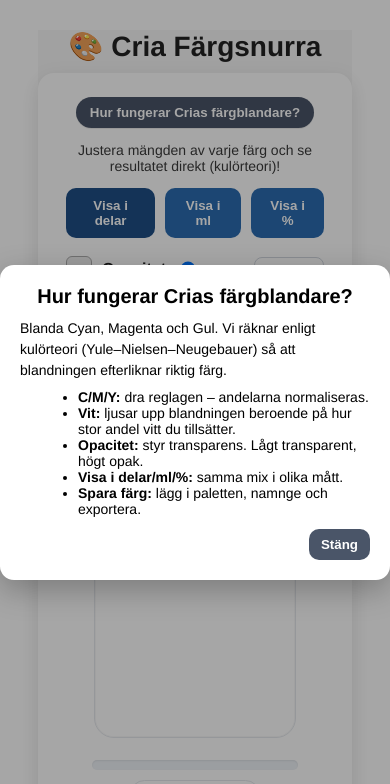
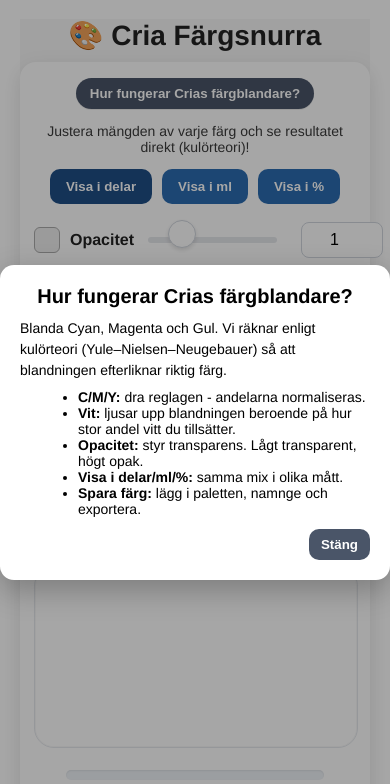
Before and after one commit to onkelkostja/cria-fargsnurra, a plain HTML site: page index.html in a window 390 px wide. Both pictures are taken after a click on the button "Hur fungerar Crias färgblandare?". Shown: the top 784 px of the page. Drawn offline with Linux system fonts and the light colour scheme.

Commit message:
Update index.html
- Flexibla sliders (större tumme)
- Bättre padding på små skärmar
- Legend wrap så den inte rinner ut

```diff
--- a/index.html
+++ b/index.html
@@ -30,10 +30,16 @@
     .cria-mixer .help-btn:hover{background:#2d3748}
 
     .cria-mixer .view-buttons{display:flex;gap:10px;justify-content:center;margin:12px 0 18px}
-  .cria-mixer .slider-group{display:flex;align-items:center;justify-content:space-between;margin:12px 0}
+
+    .cria-mixer .slider-group{
+      display:flex;align-items:center;justify-content:space-between;margin:12px 0; gap:12px;
+    }
     .cria-mixer label{display:flex;align-items:center;font-weight:700;width:180px}
     .cria-mixer .color-box{width:24px;height:24px;border-radius:6px;margin-right:10px;border:1px solid #aaa;background:#eee}
-  .cria-mixer input[type="range"]{width:55%}
+
+    /* Gör range flexibel – fyll utrymmet mellan label och number */
+    .cria-mixer input[type="range"]{flex:1; width:auto}
+
     .cria-mixer input[type="number"]{
       width:64px;margin-left:10px;text-align:center;border:1px solid #d0d5dd;border-radius:8px;padding:4px 6px
     }
@@ -60,20 +66,14 @@
 
     .cria-mixer .help-line{font-size:12px;color:#555;margin-top:4px}
 
-  /* Legend */
+    /* Legend – låt radbrytas så den inte rinner ut */
     .cria-mixer .cria-legend{
       display:flex; flex-direction:row; align-items:center; justify-content:center;
-    gap:14px; flex-wrap:nowrap; margin-top:8px; width:100%;
+      gap:10px; flex-wrap:wrap; margin-top:8px; width:100%;
     }
     .cria-mixer .cria-legend__item{display:flex;align-items:center;gap:8px}
     .cria-mixer .cria-legend__icon{width:18px;height:18px;color:#555;flex:0 0 auto}
     .cria-mixer .cria-legend__text{font-size:13px;color:#222}
-
-  @media (max-width:360px){
-    .cria-mixer .cria-legend{ flex-wrap:wrap; gap:10px }
-    .cria-mixer .cria-legend__text{ font-size:12px }
-    .cria-mixer .cria-legend__icon{ width:16px; height:16px }
-  }
 
     /* Mix-summary */
     .cria-summary{margin-top:10px}
@@ -112,6 +112,32 @@
     .cria-mixer .help-actions{display:flex;justify-content:flex-end;margin-top:12px}
     .cria-mixer .close-btn{padding:8px 12px;border:none;border-radius:10px;background:#4a5568;color:#fff;cursor:pointer}
     .cria-mixer .close-btn:hover{background:#2d3748}
+
+    /* Större, lättare sliders (iOS/Safari m.fl.) */
+    .cria-mixer input[type="range"]{
+      -webkit-appearance:none; appearance:none;
+      height:6px; border-radius:999px; background:#e5e7eb;
+    }
+    .cria-mixer input[type="range"]::-webkit-slider-thumb{
+      -webkit-appearance:none; appearance:none;
+      width:28px; height:28px; border-radius:50%;
+      background:#fff; border:1px solid #d0d5dd;
+      box-shadow:0 2px 4px rgba(0,0,0,.12);
+      margin-top:-11px; /* centrerar över spåret */
+    }
+    .cria-mixer input[type="range"]::-moz-range-thumb{
+      width:28px; height:28px; border-radius:50%;
+      background:#fff; border:1px solid #d0d5dd;
+    }
+
+    /* Mobilanpassning */
+    @media (max-width: 480px){
+      .cria-mixer{ margin:12px; }
+      .cria-mixer .mixer{ padding:16px 14px; }
+      .cria-mixer label{ width:120px; font-size:16px; }
+      .cria-mixer input[type="number"]{ width:72px; padding:8px; font-size:16px; }
+      .cria-mixer #cria-result{ width:100%; height:180px; }
+    }
   </style>
 </head>
 <body>
@@ -221,7 +247,7 @@
     <h2 id="cria-helpTitle" class="help-title">Hur fungerar Crias färgblandare?</h2>
     <p class="help-p">Blanda Cyan, Magenta och Gul. Vi räknar enligt kulörteori (Yule–Nielsen–Neugebauer) så att blandningen efterliknar riktig färg.</p>
     <ul class="help-list">
-      <li><strong>C/M/Y:</strong> dra reglagen – andelarna normaliseras.</li>
+      <li><strong>C/M/Y:</strong> dra reglagen - andelarna normaliseras.</li>
       <li><strong>Vit:</strong> ljusar upp blandningen beroende på hur stor andel vitt du tillsätter.</li>
       <li><strong>Opacitet:</strong> styr transparens. Lågt transparent, högt opak.</li>
       <li><strong>Visa i delar/ml/%:</strong> samma mix i olika mått.</li>
@@ -234,14 +260,14 @@
 </div>
 
 <script>
-/* ------------------ Yule–Nielsen–Neugebauer-mix ------------------ */
+/* ------------------ Yule-Nielsen-Neugebauer-mix ------------------ */
 const PRIMARIES = {
   W:[1.00,1.00,1.00], C:[0.20,0.80,0.95], M:[0.90,0.10,0.60], Y:[0.98,0.90,0.10],
   R:[0.90,0.15,0.15], G:[0.20,0.80,0.20], B:[0.15,0.20,0.80], K:[0.08,0.08,0.08]
 };
 const YN_N = 3;
 
-/* Justerbar styrka för vitts “ljusa upp”-effekt (1.0 = linjärt) */
+/* Justerbar styrka för vitts ljusa upp-effekt (1.0 = linjärt) */
 const WHITE_POWER = 1.2;
 
 function ynnMix(c,m,y,n=YN_N){
@@ -276,7 +302,7 @@ const density=el("cria-density"), densityNum=el("cria-densityNum");
   [cyan,cyanNum], [magenta,magentaNum], [yellow,yellowNum], [white,whiteNum], [density,densityNum]
 ].forEach(([range,num])=>{
   range.addEventListener("input", ()=>{ if(num){num.value=range.value;} update(); });
-  if(num && range!==density){ // densityNum hanteras redan ovan, ingen konvertering där
+  if(num && range!==density){
     num.addEventListener("input", ()=>{ applyNumberEdit(range, num); });
   }
   if(num === densityNum){
@@ -289,24 +315,22 @@ function applyNumberEdit(targetRange, inputEl){
   const val = parseFloat(inputEl.value);
   if(isNaN(val) || val < 0) return;
 
-  // nuvarande totalsumma i "delar"
   const totalParts = parseFloat(cyan.value) + parseFloat(magenta.value) +
                      parseFloat(yellow.value) + parseFloat(white.value) || 1;
 
   let newParts;
   if(viewMode === "delar"){
-    newParts = val; // direkt
+    newParts = val;
   } else if(viewMode === "ml"){
     const totalMl = parseFloat(el("cria-totalMl").value) || 100;
     newParts = (val / totalMl) * totalParts;
-  } else { // procent
+  } else {
     newParts = (val / 100) * totalParts;
   }
 
-  // klampa och uppdatera range + tillhörande number (i delar)
   newParts = Math.max(0, Math.min(SLIDER_MAX, newParts));
   targetRange.value = newParts.toFixed(1);
-  // spegla till range->number kopplingen
+
   if(inputEl === cyanNum) cyanNum.value = targetRange.value;
   if(inputEl === magentaNum) magentaNum.value = targetRange.value;
   if(inputEl === yellowNum) yellowNum.value = targetRange.value;
@@ -326,7 +350,6 @@ function setView(m){
   update();
 }
 
-function clamp01(x){ return Math.max(0,Math.min(1,x)); }
 function rgbToHex(r,g,b){ return "#"+[r,g,b].map(v=>Math.round(v).toString(16).padStart(2,"0")).join(""); }
 
 /* Skapa chips-html */
@@ -342,7 +365,6 @@ function update(){
   const cRaw=parseFloat(cyan.value), mRaw=parseFloat(magenta.value), yRaw=parseFloat(yellow.value), wRaw=parseFloat(white.value);
   const k=parseFloat(density.value||"1");
 
-  // Normaliserade andelar för kulörteori (CMY)
   const sumCMY=cRaw+mRaw+yRaw;
   let Cshare=0,Mshare=0,Yshare=0;
   if(sumCMY>0){ Cshare=cRaw/sumCMY; Mshare=mRaw/sumCMY; Yshare=yRaw/sumCMY; }
@@ -350,7 +372,6 @@ function update(){
   const C=effCover(Cshare,k), M=effCover(Mshare,k), Y=effCover(Yshare,k);
   let [R,G,B]=ynnMix(C,M,Y,YN_N);
 
-  // Vit ljusar upp efter andel delar
   const totalParts = cRaw + mRaw + yRaw + wRaw || 1;
   let wShare = wRaw / totalParts;
   wShare = 1 - Math.pow(1 - wShare, WHITE_POWER);
@@ -362,7 +383,6 @@ function update(){
   const hex=rgbToHex(R*255,G*255,B*255);
   el("cria-result").style.background = hex;
 
-  // Sammanfattning – visningsvärden
   const totalAll=cRaw+mRaw+yRaw+wRaw || 1;
   let unit="delar";
   let cVal=cRaw, mVal=mRaw, yVal=yRaw, wVal=wRaw;
@@ -387,7 +407,6 @@ function update(){
     wVal=(+wRaw.toFixed(1)).toString();
   }
 
-  // Uppdatera stapel (andel av total inkl vit)
   const tot = cRaw+mRaw+yRaw+wRaw || 1;
   const pC = (cRaw/tot)*100, pM=(mRaw/tot)*100, pY=(yRaw/tot)*100, pW=(wRaw/tot)*100;
   el("segC").style.width = pC + "%";
@@ -395,7 +414,6 @@ function update(){
   el("segY").style.width = pY + "%";
   el("segW").style.width = pW + "%";
 
-  // Bygg chips
   const chipsHTML = [
     chip("C","chip-c",cVal,unit),
     chip("M","chip-m",mVal,unit),
@@ -405,7 +423,6 @@ function update(){
   ].join("");
   el("cria-chips").innerHTML = chipsHTML;
 
-  // Visa rätt enhet i sifferfälten till höger
   renderNumberValues();
 }
 
@@ -426,7 +443,7 @@ function renderNumberValues(){
     magentaNum.value= ((mRaw/totalAll)*totalMl).toFixed(1);
     yellowNum.value = ((yRaw/totalAll)*totalMl).toFixed(1);
     whiteNum.value  = ((wRaw/totalAll)*totalMl).toFixed(1);
-  } else { // procent
+  } else {
     cyanNum.value   = ((cRaw/totalAll)*100).toFixed(1);
     magentaNum.value= ((mRaw/totalAll)*100).toFixed(1);
     yellowNum.value = ((yRaw/totalAll)*100).toFixed(1);
```
Lines whose indentation alone changed are shown as unchanged.
